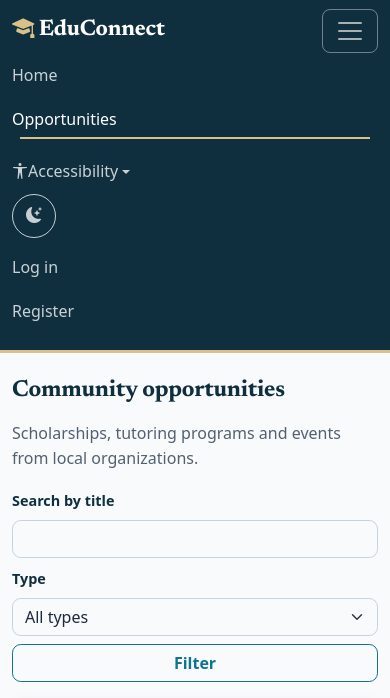
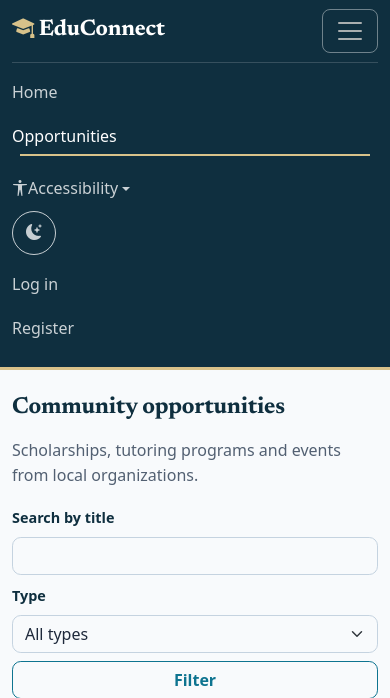
Before and after one commit to yes-you/educonnect, a Laravel app: page /opportunities in a window 390 px wide, after a click that opens the changed part. Shown: the top 698 px of the page. Run offline with Laravel 12, Linux system fonts and the light colour scheme; data comes from the database, SQL or seed files in the repository; some web fonts are replaced.

Commit message:
Lighten dark-mode navbar so the phone menu is not too dark
Co-Authored-By: Claude Sonnet 5.5 <noreply@anthropic.com>

```diff
--- a/public/css/educonnect.css
+++ b/public/css/educonnect.css
@@ -155,6 +155,19 @@ main {
 
 .ec-navbar.is-scrolled {
     box-shadow: 0 6px 20px rgba(15, 47, 63, 0.25);
+}
+
+/* In dark mode the bar is a lighter teal than the page, so the open phone menu does not read as a black block. */
+[data-bs-theme="dark"] .ec-navbar {
+    background: #153a4d;
+}
+
+@media (max-width: 991.98px) {
+    .ec-navbar .navbar-collapse {
+        margin-top: 0.5rem;
+        padding-top: 0.5rem;
+        border-top: 1px solid rgba(255, 255, 255, 0.16);
+    }
 }
 
 .ec-navbar .navbar-brand {
```
